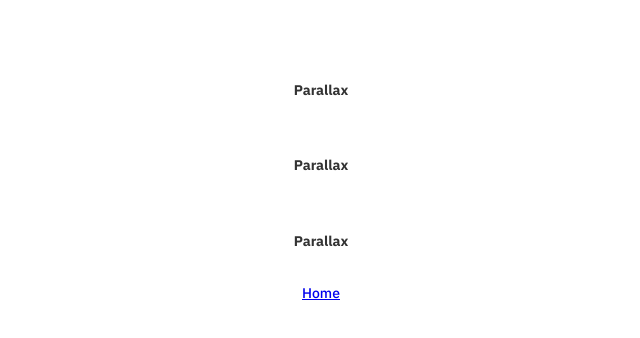
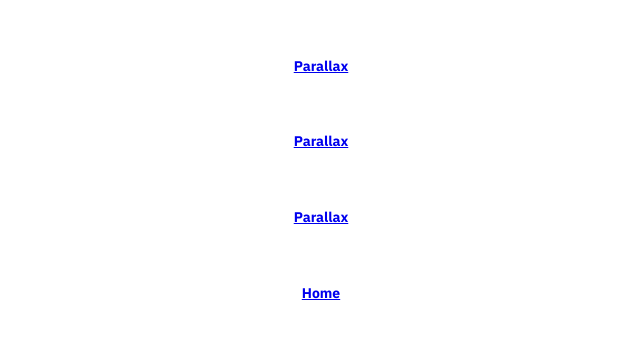
Before and after one commit to arniebradfo/bradford-digital-5, a Next.js app: page /components in a window 1280 px wide. Shown: the part 220-558 px from the top of the page, without its empty margins (319-959 px from the left). Built offline with nearby package versions, Linux system fonts and the light colour scheme.

Commit message:
update Button component to use Link

```diff
--- a/app/components/Button.tsx
+++ b/app/components/Button.tsx
@@ -1,20 +1,16 @@
 "use client";
-import {
-  animate,
-  motion,
-  useMotionTemplate,
-  useMotionValue,
-  useTransform,
-} from "framer-motion";
+import { animate, motion, useMotionValue } from "framer-motion";
 import style from "./Button.module.css";
 import { useRef } from "react";
-import { mouseOffset } from "../utils/mouseOffset";
 import { useMagneticParallax } from "../utils/useMagneticParallax";
 import { useScaleParallax } from "../utils/useScaleParallax";
+import Link from "next/link";
 
-export const Button: React.FC<React.ComponentProps<"div">> = ({
+const MotionLink = motion(Link);
+
+export const Button: React.FC<React.ComponentProps<typeof MotionLink>> = ({
   children,
-  // ...props
+  ...props
 }) => {
   const elementRef = useRef<HTMLDivElement>(null);
 
@@ -46,7 +42,7 @@ export const Button: React.FC<React.ComponentProps<"div">> = ({
   });
 
   return (
-    <motion.div
+    <MotionLink
       className={style.Button}
       ref={elementRef}
       onHoverStart={(mouseEvent) => {
@@ -72,7 +68,7 @@ export const Button: React.FC<React.ComponentProps<"div">> = ({
       onPointerUp={() => {
         animate(clickScale, clickScaleLevel, { duration: clickDuration });
       }}
-      // {...props}
+      {...props}
     >
       <motion.div
         className={style.ButtonBg}
@@ -94,7 +90,7 @@ export const Button: React.FC<React.ComponentProps<"div">> = ({
       >
         {children}
       </motion.div>
-    </motion.div>
+    </MotionLink>
   );
 };
 
--- a/app/components/page.tsx
+++ b/app/components/page.tsx
@@ -16,12 +16,10 @@ export default function Page() {
         gap: 8,
       }}
     >
-      <Button>Parallax</Button>
-      <Button>Parallax</Button>
-      <Button>Parallax</Button>
-      <p>
-        <Link href={'/'}>Home</Link>
-      </p>
+      <Button href={'#'}>Parallax</Button>
+      <Button href={'#'}>Parallax</Button>
+      <Button href={'#'}>Parallax</Button>
+      <Button href={'/'}>Home</Button>
     </div>
   );
 }
```
